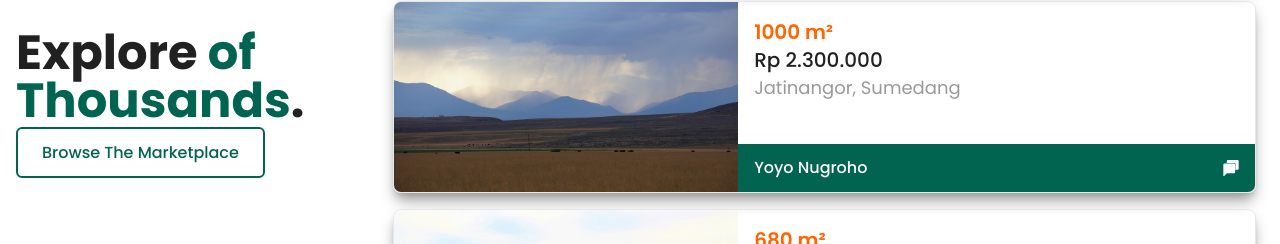
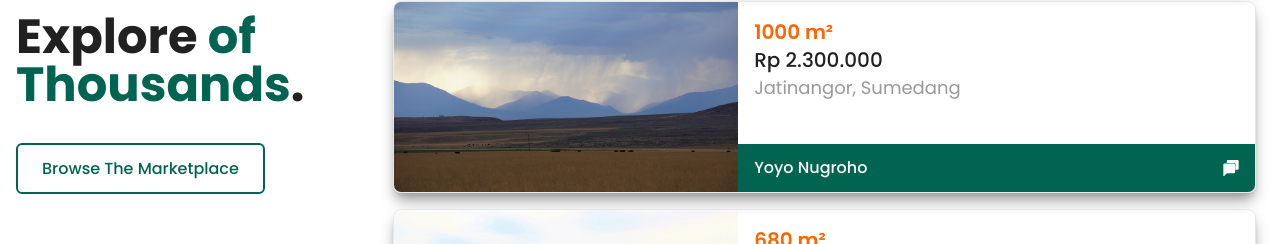
Before and after one commit to FlowersRlit/punyatanah-reactjs, a React (Create React App) app: page / in a window 1280 px wide. Shown: the part 1060-1304 px from the top of the page. Built offline with nearby package versions, Linux system fonts and the light colour scheme.

Commit message:
fixed button on to Marketplace

```diff
--- a/src/components/HomeComponents/MarketplacePreview.js
+++ b/src/components/HomeComponents/MarketplacePreview.js
@@ -15,11 +15,13 @@ const MarketplacePreview = () => {
             Explore <span className="text-hijau1">of Thousands</span>.
           </h2>
           {/* sub-tagline */}
-          <NavLink
-            to="./marketplace"
-            className="my-3 mr-5 rounded-md border-2 border-hijau1 py-3 px-6 font-medium text-hijau1 transition-all duration-200 hover:scale-105">
-            <button>Browse The Marketplace</button>
-          </NavLink>
+          <div className="mt-8">
+            <NavLink
+              to="./marketplace"
+              className="my-10 mr-5 rounded-md border-2 border-hijau1 py-3 px-6 font-medium text-hijau1 hover:bg-hijau1 hover:text-white">
+              Browse The Marketplace
+            </NavLink>
+          </div>
         </div>
 
         {/* cards */}
```
